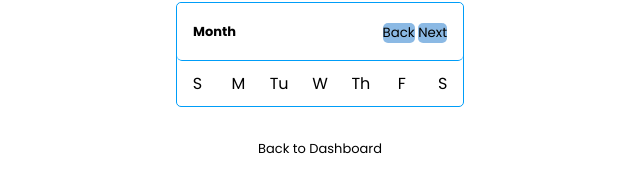
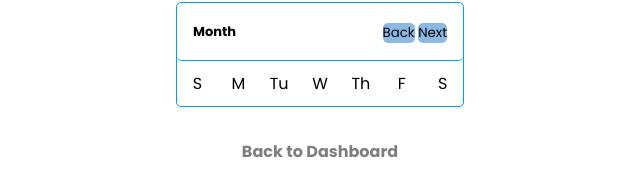
Before and after one commit to courthub74/viking_arena_time_card, a plain HTML site: page html/calendar/monthly_calendar.html in a window 1280 px wide. Shown: the part 223-418 px from the top of the page, 320-960 px from the left. Drawn offline with Linux system fonts and the light colour scheme; a script that the page names is missing; a web font is replaced by a local one.

Commit message:
ready to implement calendar

```diff
--- a/css/monthly_calendar.css
+++ b/css/monthly_calendar.css
@@ -807,10 +807,10 @@ header {
     display: flex;
     align-items: center;
     justify-content: center;
-    /* font-weight: bold; */
+    font-weight: bold;
     color: var(--text-color);
     font-size: small;
-    /* opacity: 50%; */
+    opacity: 50%;
 }
 
 /* ********************************* */
@@ -955,13 +955,6 @@ header {
         font-size: medium;
     }
 
-    /* .radio-container label {
-        padding: 4em;
-        padding: 2em;
-        width: 100%;
-        font-size: medium;
-    } */
-
     .page_header_label {
         font-size: medium;
     }
@@ -984,6 +977,11 @@ header {
         filter: var(--dashboard-logo);
     }
 
+    .back_to_div a {
+        font-size: medium;
+    }
+
+
     .submit {
         margin-top: 1em;
     }
```
